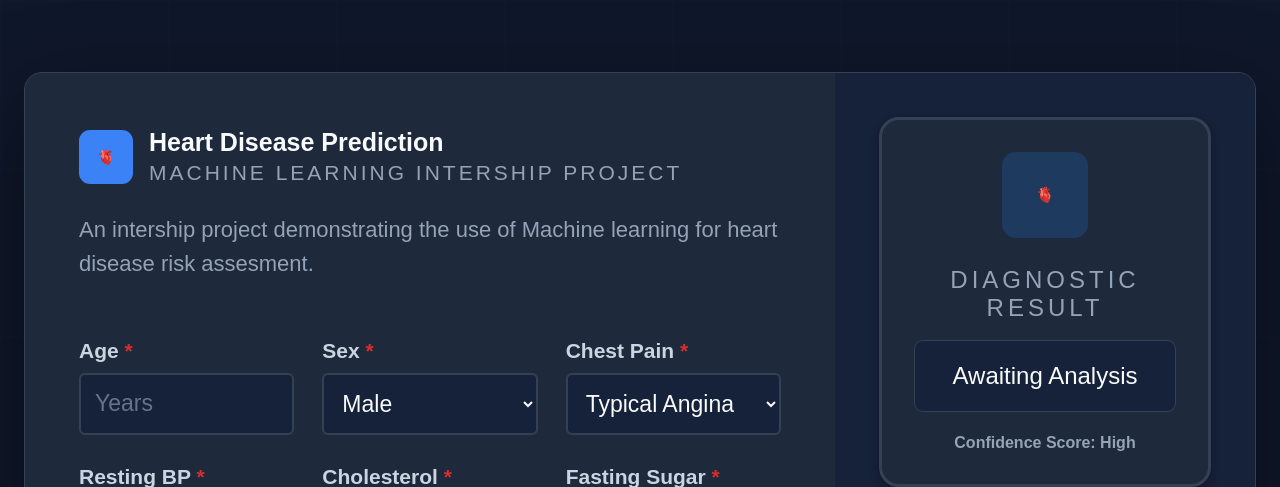
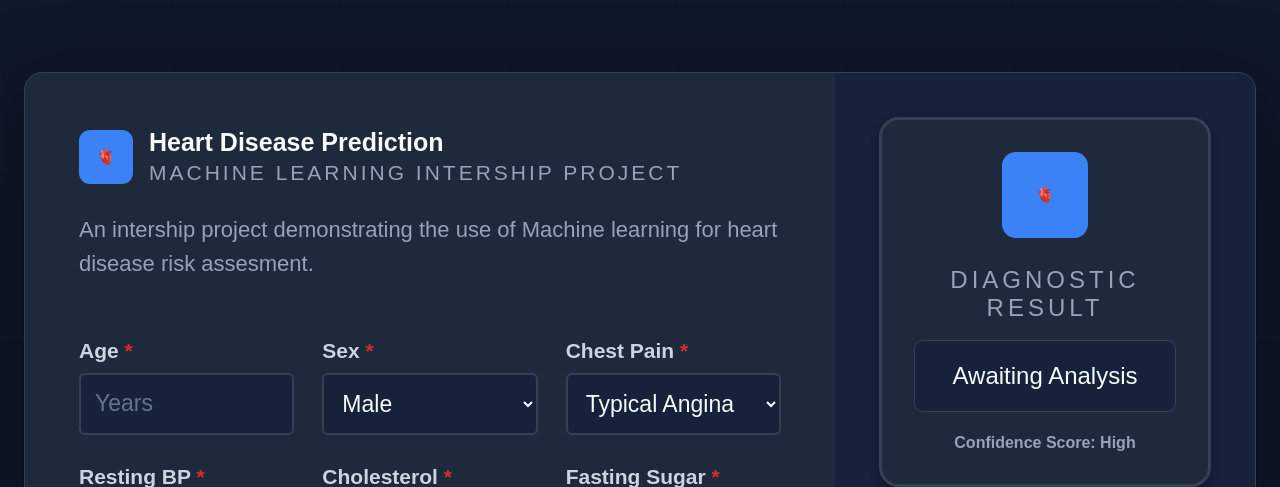
Before and after one commit to Kalpajit0/Heart-Disease-Prediction-using-ML, a Flask app: page / in a window 1280 px wide. Shown: the top 487 px of the page. Run offline with Flask 3, Linux system fonts and the light colour scheme; parts of the project's set-up code (start-up, migrations or seed data) failed here and were passed over.

Commit message:
Update the website

```diff
--- a/static/style.css
+++ b/static/style.css
@@ -191,8 +191,8 @@ select:focus {
     place-items: center;
     margin-bottom: 28px;
     border-radius: 14px;
-    color: var(--blue);
-    background: var(--blue-soft);
+    color: #ffffff;
+    background: var(--blue);
     font-size: 15px;
     font-weight: 800;
 }
```
